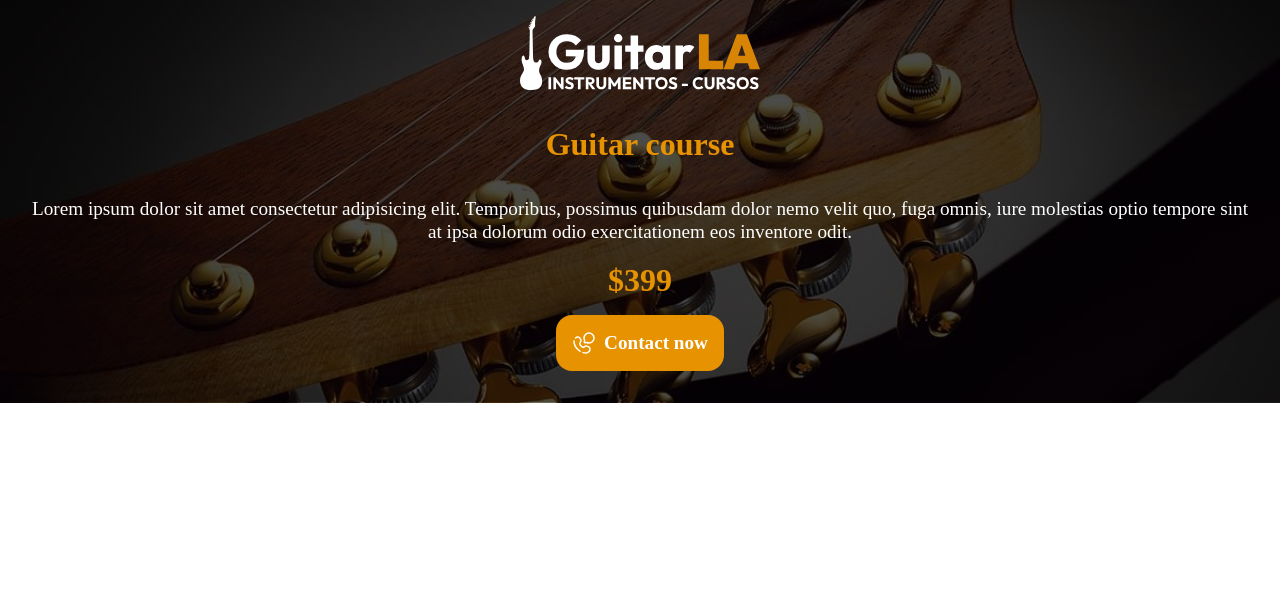
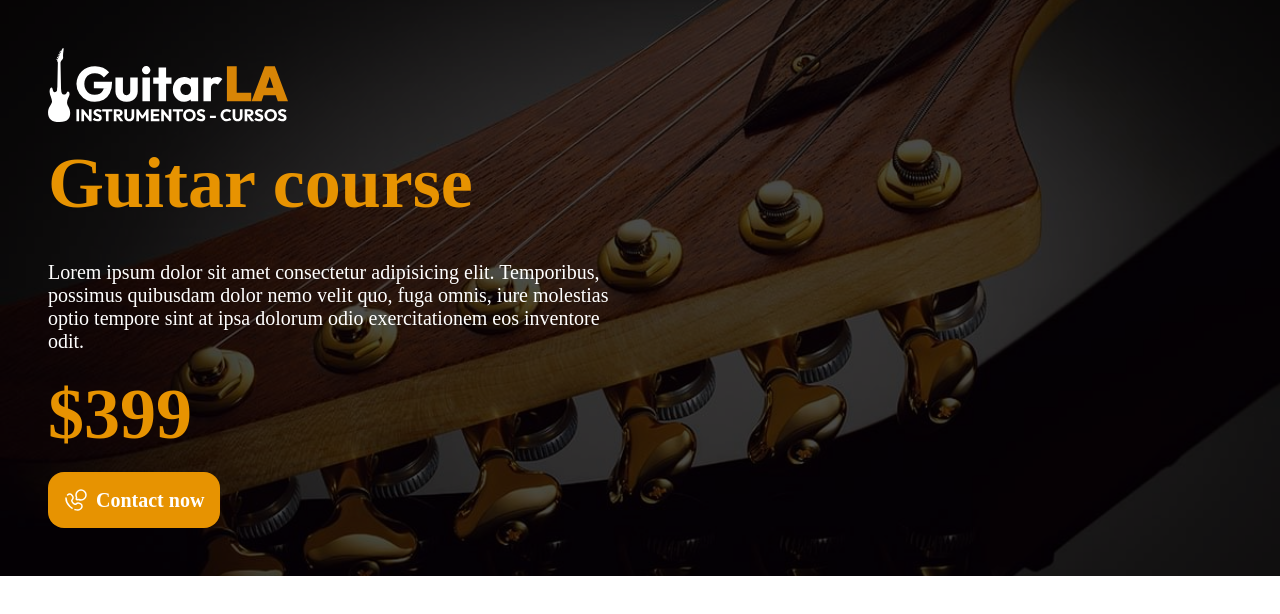
Before and after one commit to JuanGomez31/guitar-store, a Vue app: page / in a window 1280 px wide. Shown: the top 614 px of the page. Built offline with nearby package versions, Linux system fonts and the light colour scheme; a web font is replaced by a local one.

Commit message:
Added guitar to header and adapted desktop styles

```diff
--- /dev/null
+++ b/src/assets/_animations.scss
@@ -0,0 +1,15 @@
+
+@keyframes slideInFromLeft
+{
+  0% {
+    opacity: 0;
+    transform: translateX(-10rem);
+  }
+  50% {
+    opacity: 0;
+  }
+  100% {
+    opacity: 1;
+    transform: translateX(0);
+  }
+}
--- a/src/components/Header/PageHeader.scss
+++ b/src/components/Header/PageHeader.scss
@@ -1,4 +1,5 @@
 @use "@assets/variables" as *;
+@use "@assets/animations" as *;
 
 .header
 {
@@ -10,6 +11,13 @@
   display: flex;
   flex-direction: column;
   padding: 1rem;
+
+
+  &__container
+  {
+    display: flex;
+    flex-direction: column;
+  }
 
   &__nav
   {
@@ -39,6 +47,67 @@
     font-size: 1.2rem;
   }
 
+  &__guitar {
+    display: none;
+  }
+
+}
 
 
+@media (min-width: 1200px)
+{
+
+  .header
+  {
+    position: relative;
+    display: block;
+    padding: 0;
+
+    &__container
+    {
+      padding: 3rem;
+    }
+
+    &__nav
+    {
+      align-self: start;
+      align-content: start;
+      justify-content: start;
+      margin-bottom: 1rem;
+      width: auto;
+
+      &__logo
+      {
+        align-self: start;
+
+      }
+
+    }
+
+    &__content
+    {
+      align-items: start;
+      text-align: left;
+      padding: 0;
+      font-size: 1.25rem;
+      width: 50%;
+    }
+
+    &__guitar {
+      display: block;
+      position: absolute;
+      height: 160%;
+      right: 0;
+      bottom: 0;
+      animation-duration: 1s;
+      animation-delay: 0s;
+      animation-iteration-count: 1;
+      animation-name: slideInFromLeft;
+      animation-timing-function: ease-in-out;
+    }
+
+
+
+  }
+
 }
--- a/src/components/Header/PageHeader.vue
+++ b/src/components/Header/PageHeader.vue
@@ -6,6 +6,7 @@ import SvgIcon from "@shared/ui/Icon/SvgIcon.vue";
 
 <template>
   <header class="header">
+    <div class="header__container">
       <div class="header__nav">
         <a href="/">
           <img class="header__nav__logo" src="/public/icons/logo.svg" type="image/svg+xml" alt="">
@@ -23,6 +24,8 @@ import SvgIcon from "@shared/ui/Icon/SvgIcon.vue";
           <span>Contact now</span>
         </Button>
       </div>
+    </div>
+    <img class="header__guitar" src="/public/img/header_guitar.png" alt=""></img>
   </header>
 </template>
 
--- a/src/shared/ui/Button/Button.scss
+++ b/src/shared/ui/Button/Button.scss
@@ -9,6 +9,7 @@
   cursor: pointer;
   border-radius: 1rem;
   border: none;
+  font-size: 1rem;
   padding: 1rem;
 
   &--primary
@@ -19,3 +20,12 @@
   }
 
 }
+
+
+@media (min-width: 1200px)
+{
+  .button
+  {
+    font-size: 1.25rem;
+  }
+}
--- a/src/shared/ui/Title/Title.scss
+++ b/src/shared/ui/Title/Title.scss
@@ -22,3 +22,17 @@
   }
 
 }
+
+@media (min-width: 1200px)
+{
+  .title
+  {
+
+    &--big
+    {
+      font-size: 4.5rem;
+    }
+
+  }
+
+}
```
Also changed, not shown: public/img/header_guitar.png (added). Lines whose indentation alone changed are shown as unchanged.
